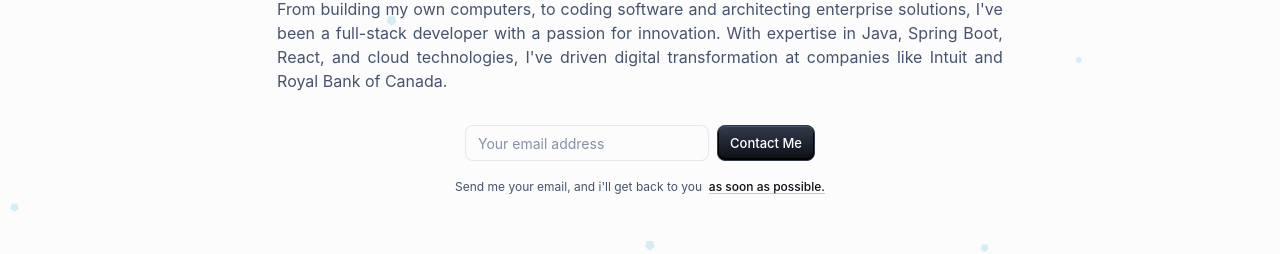
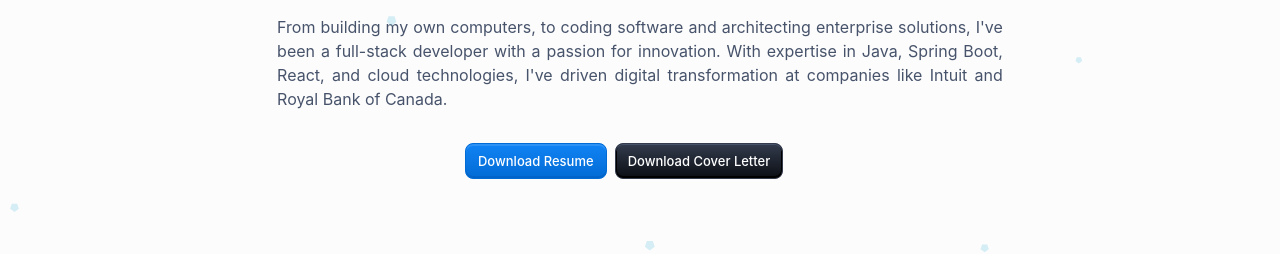
Before and after one commit to Tarnn/Hobby, a React (Vite) app in the folder my-react-ts-app/: page / in a window 1280 px wide. Shown: the part 418-672 px from the top of the page. Built offline with nearby package versions, Linux system fonts and the light colour scheme.

Commit message:
feat: remove input and added download btns

```diff
--- a/my-react-ts-app/src/components/Hero.tsx
+++ b/my-react-ts-app/src/components/Hero.tsx
@@ -24,6 +24,27 @@ import { loadSlim } from "@tsparticles/slim"; // if you are going to use `loadSl
 // import { loadBasic } from "@tsparticles/basic"; // if you are going to use `loadBasic`, install the "@tsparticles/basic" package too.
 
 // const AWS_S3_HOBBY_CDN = import.meta.env.AWS_S3_HOBBY_CDN;
+
+const COVER_LETTER_URL = "https://hobby-tkang.s3.us-east-2.amazonaws.com/TK_2025_CoverLetter.docx";
+const RESUME_URL = "https://hobby-tkang.s3.us-east-2.amazonaws.com/TaranjitK_2025.docx";
+
+const handleDownload = async (TYPE: string) => {
+  const LINK_DOWNLOAD = TYPE === COVER_LETTER_URL ? "TaranjitKang_CoverLetter" : "TaranjitKang_Resume";
+  try {
+    const response = await fetch(TYPE);
+    const blob = await response.blob();
+    const url = window.URL.createObjectURL(blob);
+    const link = document.createElement('a');
+    link.href = url;
+    link.download = LINK_DOWNLOAD;
+    document.body.appendChild(link);
+    link.click();
+    document.body.removeChild(link);
+    window.URL.revokeObjectURL(url);
+  } catch (error) {
+    console.error('Download failed:', error);
+  }
+};
 
 export default function Hero() {
   const [init, setInit] = useState(false);
@@ -211,43 +232,25 @@ export default function Hero() {
             useFlexGap
             sx={{ pt: 2, width: { xs: "100%", sm: "350px" } }}
           >
-            <InputLabel htmlFor="email-hero" sx={visuallyHidden}>
-              Email
-            </InputLabel>
-            <TextField
-              id="email-hero"
-              hiddenLabel
+            <Button
+              variant="contained"
+              color="secondary"
               size="small"
-              variant="outlined"
-              aria-label="Enter your email address"
-              placeholder="Your email address"
-              fullWidth
-              slotProps={{
-                htmlInput: {
-                  autoComplete: "off",
-                  "aria-label": "Enter your email address",
-                },
-              }}
-            />
+              sx={{ minWidth: "fit-content" }}
+              onClick={() => handleDownload(RESUME_URL)}
+            >
+              Download Resume
+            </Button>
             <Button
               variant="contained"
               color="primary"
               size="small"
               sx={{ minWidth: "fit-content" }}
+              onClick={() => handleDownload(COVER_LETTER_URL)}
             >
-              Contact Me
+              Download Cover Letter
             </Button>
           </Stack>
-          <Typography
-            variant="caption"
-            color="text.secondary"
-            sx={{ textAlign: "center" }}
-          >
-            Send me your email, and i'll get back to you &nbsp;
-            <Link href="#" color="primary">
-              as soon as possible.
-            </Link>
-          </Typography>
         </Stack>
       </Container>
     </Box>
```
